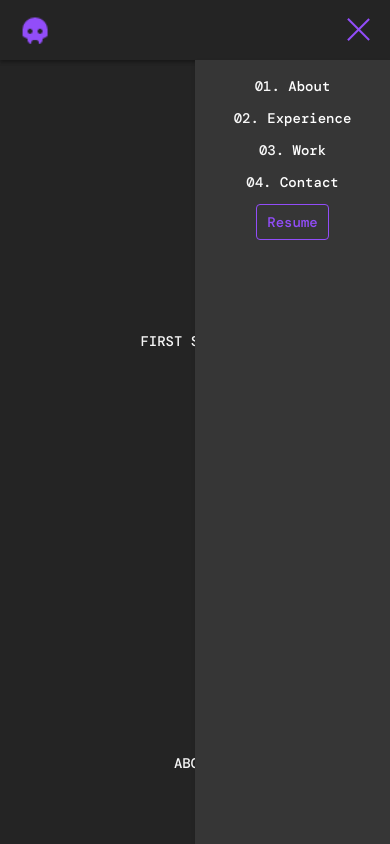
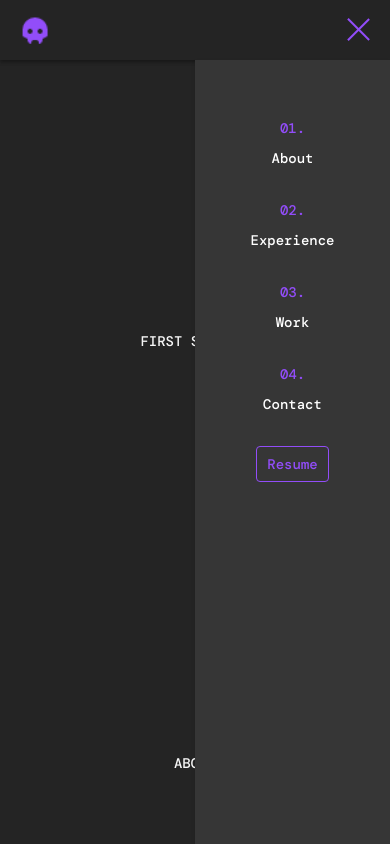
Before and after one commit to giovsteph/giov, a React (Create React App) app: page / in a window 390 px wide. Both pictures are taken after a click on the element 355 px from the left and 30 px from the top of the page. Shown: the top 844 px of the page. Built offline with nearby package versions, Linux system fonts and the light colour scheme; a web font is replaced by a local one.

Commit message:
feat: mobile header

```diff
--- a/src/components/Organisms/Header/Header.jsx
+++ b/src/components/Organisms/Header/Header.jsx
@@ -69,16 +69,20 @@ const Header = () => {
           <nav className="mobile-nav">
             <ul className="mobile-nav-list">
               <li className="mobile-nav-item">
-                01. <Link href="#about">About</Link>
+                <p className="purple">01. </p>
+                <Link href="#about">About</Link>
               </li>
               <li className="mobile-nav-item">
-                02. <Link href="#experience">Experience</Link>
+                <p className="purple">02. </p>
+                <Link href="#experience">Experience</Link>
               </li>
               <li className="mobile-nav-item">
-                03. <Link href="#work">Work</Link>
+                <p className="purple">03. </p>
+                <Link href="#work">Work</Link>
               </li>
               <li className="mobile-nav-item">
-                04. <Link href="#contact">Contact</Link>
+                <p className="purple">04. </p>
+                <Link href="#contact">Contact</Link>
               </li>
               <li className="mobile-nav-item">
                 <a href="/resume.pdf" target="_blank" rel="noopener noreferrer">
--- a/src/components/Organisms/Header/Header.scss
+++ b/src/components/Organisms/Header/Header.scss
@@ -178,6 +178,9 @@ body.disable-scroll {
 }
 
 .mobile-nav {
+    display: flex;
+    justify-content: center;
+    align-items: flex-start;
     position: absolute;
     top: 100%;
     right: 0;
@@ -186,16 +189,16 @@ body.disable-scroll {
     padding: 16px;
     background-color: $dk-second-main;
     box-shadow: 0 2px 4px rgba(0, 0, 0, 0.1);
-    z-index: 9999;
 }
 
 .mobile-nav-list {
+    padding: 3em;
     list-style: none;
     margin: 0;
-    padding: 0;
 }
 
 .mobile-nav-item {
+    height: 5em;
     margin-bottom: 12px;
 }
 
@@ -207,3 +210,7 @@ body.disable-scroll {
     color: #000000;
     text-decoration: none;
 }
+
+.purple {
+    color: $dk-first-main;
+}
```
